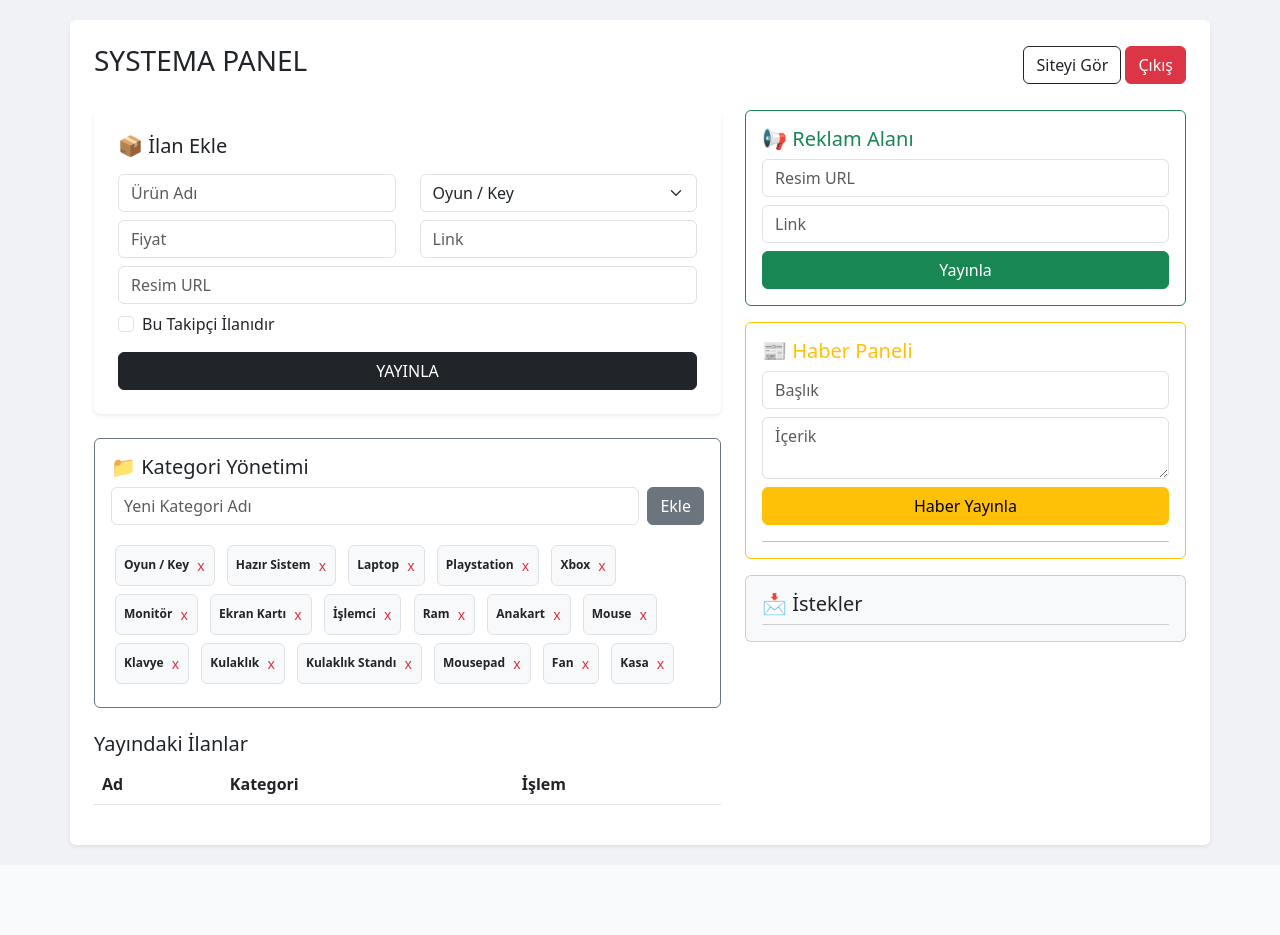
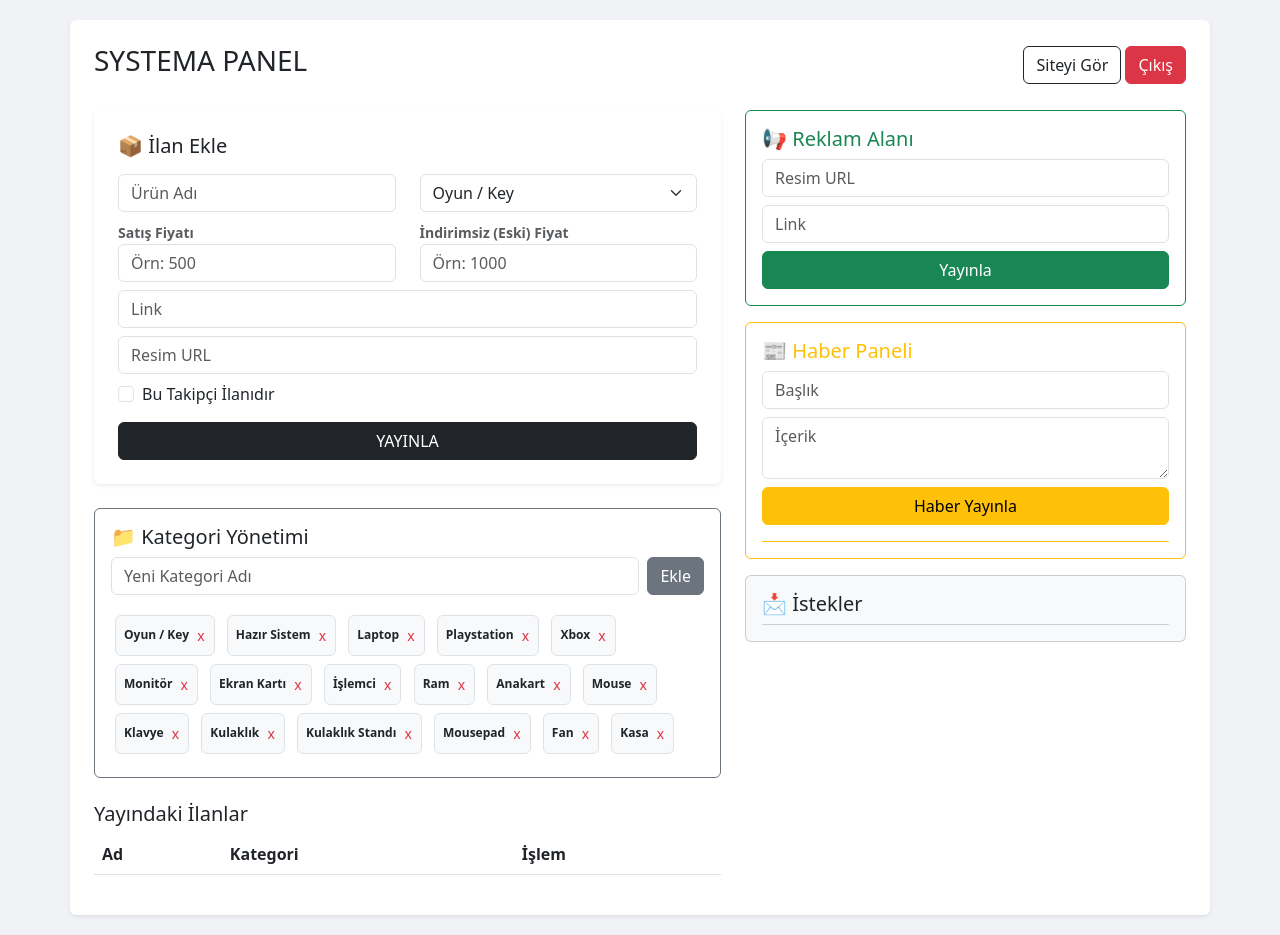
Before and after one commit to AhmetSaitGECIT/systema-store, a Flask app: page /admin in a window 1280 px wide. Before the commit the page ends 848 px from the top, so only its background shows below. Run offline with Flask 3, Linux system fonts and the light colour scheme; the visitor is signed in with stand-in values (Sample User, id 1); data comes from the database, SQL or seed files in the repository; data that the repository does not hold is empty.

Commit message:
Update admin.html

```diff
--- a/templates/admin.html
+++ b/templates/admin.html
@@ -21,6 +21,7 @@
                 <h5 class="mb-3">📦 İlan Ekle</h5>
                 <form method="POST">
                     <input type="hidden" name="add_product" value="1">
+
                     <div class="row">
                         <div class="col"><input type="text" name="name" class="form-control mb-2" placeholder="Ürün Adı" required></div>
                         <div class="col">
@@ -31,15 +32,29 @@
                             </select>
                         </div>
                     </div>
+
                     <div class="row">
-                        <div class="col"><input type="number" name="price" class="form-control mb-2" placeholder="Fiyat" required></div>
+                        <div class="col">
+                            <label class="small text-muted fw-bold">Satış Fiyatı</label>
+                            <input type="number" name="price" class="form-control mb-2" placeholder="Örn: 500" required>
+                        </div>
+                        <div class="col">
+                            <label class="small text-muted fw-bold">İndirimsiz (Eski) Fiyat</label>
+                            <input type="number" name="old_price" class="form-control mb-2" placeholder="Örn: 1000" required>
+                        </div>
+                    </div>
+
+                    <div class="row">
                         <div class="col"><input type="text" name="link" class="form-control mb-2" placeholder="Link" required></div>
                     </div>
+
                     <input type="text" name="image" class="form-control mb-2" placeholder="Resim URL" required>
+
                     <div class="form-check mb-3">
                         <input class="form-check-input" type="checkbox" name="is_follower" id="f">
                         <label class="form-check-label" for="f">Bu Takipçi İlanıdır</label>
                     </div>
+
                     <button class="btn btn-dark w-100">YAYINLA</button>
                 </form>
             </div>
```
